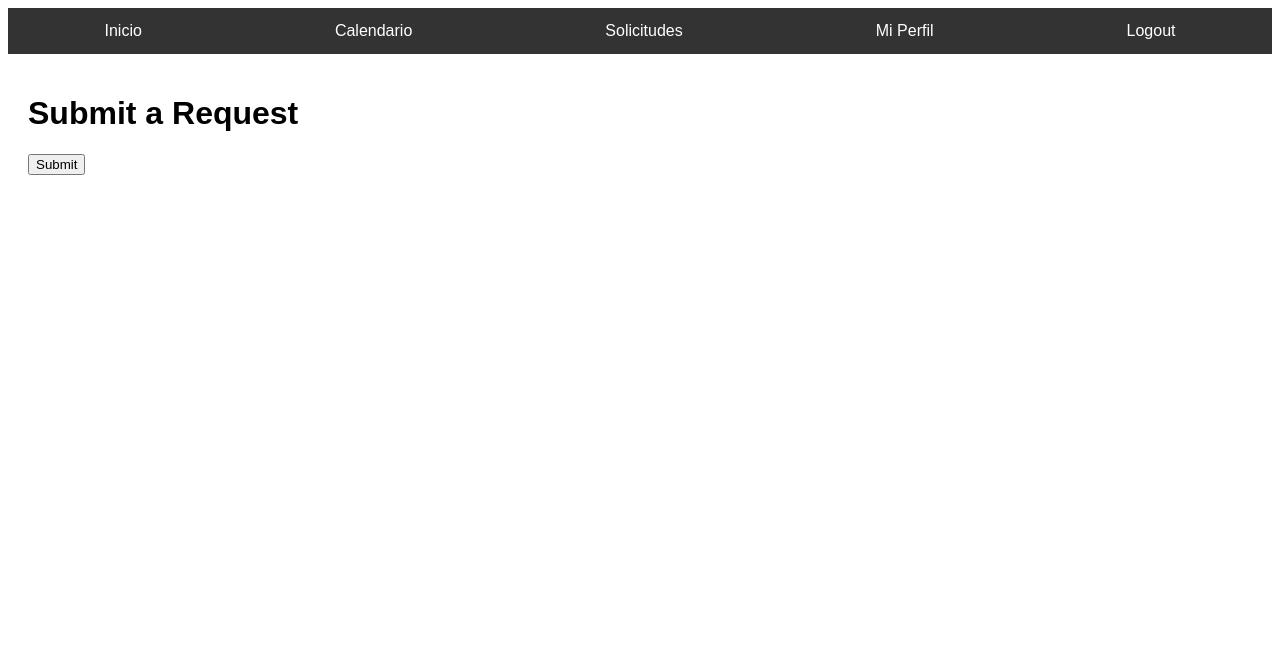
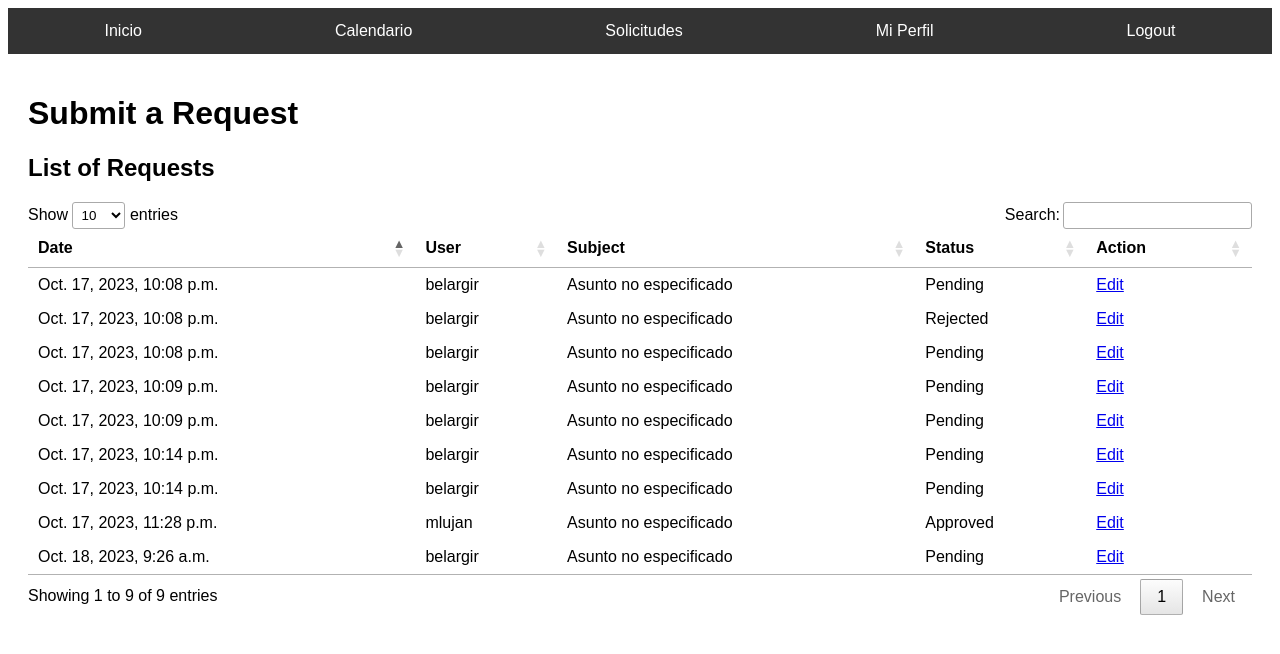
Before and after one commit to LargoLujan/coporate_web_django, a Django app: page /view_requests/ in a window 1280 px wide. Shown: the top 654 px of the page. Run offline with Django 4.2, Linux system fonts and the light colour scheme; a user stored in the database is signed in; data comes from the database, SQL or seed files in the repository; both versions use the stored data as it was after the commit; some libraries are stand-ins or nearby versions.

Commit message:
added request manage

```diff
--- a/web3/employees/forms.py
+++ b/web3/employees/forms.py
@@ -74,3 +74,11 @@ class UserUpdateForm(forms.ModelForm):
     class Meta:
         model = Profile
         fields = ['birthdate', 'position', 'image']'''
+
+
+class EditRequestForm(forms.ModelForm):
+    status = forms.ChoiceField(choices=Request.STATUS_CHOICES)  # Asumiendo que STATUS_CHOICES es una tupla con las opciones de estado en tu modelo Request
+
+    class Meta:
+        model = Request
+        fields = ['description', 'status']  # Y cualquier otro campo que quieras editar
--- a/web3/employees/models.py
+++ b/web3/employees/models.py
@@ -31,6 +31,15 @@ class Request(models.Model):
         ('Leave', 'Leave'),
         ('Other', 'Other'),
     )
+    PENDING = 'Pending'
+    APPROVED = 'Approved'
+    REJECTED = 'Rejected'
+
+    STATUS_CHOICES = (
+        (PENDING, 'Pending'),
+        (APPROVED, 'Approved'),
+        (REJECTED, 'Rejected'),
+    )
 
     user = models.ForeignKey(User, on_delete=models.CASCADE)
     request_type = models.CharField(max_length=50, choices=REQUEST_CHOICES)
@@ -40,6 +49,8 @@ class Request(models.Model):
     document = models.FileField(upload_to='documents/', null=True, blank=True)
     is_approved = models.BooleanField(default=False)
     created_at = models.DateTimeField(auto_now_add=True)
+    subject = models.CharField(max_length=200, default='Asunto no especificado')
+    status = models.CharField(max_length=50, choices=STATUS_CHOICES, default="Pending")
 
 
 @receiver(post_save, sender=User)
--- a/web3/employees/templates/base.html
+++ b/web3/employees/templates/base.html
@@ -60,7 +60,7 @@
                     <a href="{% url 'manage_requests' %}">Solicitudes</a>
                     <a href="{% url 'profile' %}">Mi Perfil</a>
                     <a href="{% url 'manage_news' %}">Gestion noticias</a>
-                    <a href="{% url 'manage_requests' %}">Gestion solicitudes</a>
+                    <a href="{% url 'view_requests' %}">Gestion solicitudes</a>
                     <a href="{% url 'manage_profiles' %}">Gestion perfiles</a>
                 {% endif %}
                 <a href="{% url 'logout' %}">Logout</a> <!-- Aquí está el enlace de logout -->
--- a/web3/employees/templates/view_requests.html
+++ b/web3/employees/templates/view_requests.html
@@ -3,10 +3,46 @@
 {% block content %}
 <h1>Submit a Request</h1>
 
-<form method="post" enctype="multipart/form-data">
-    {% csrf_token %}
-    {{ form.as_p }}
-    <button type="submit" class="btn btn-primary">Submit</button>
-</form>
+<!-- Incluir CSS de DataTables -->
+<link rel="stylesheet" type="text/css" href="https://cdn.datatables.net/1.11.5/css/jquery.dataTables.css">
+
+<h2>List of Requests</h2>
+{% if requests %}
+    <!-- Añadir un ID a la tabla -->
+    <table class="table" id="requestsTable">
+        <thead>
+            <tr>
+                <th>Date</th>
+                <th>User</th>
+                <th>Subject</th>
+                <th>Status</th>
+                <th>Action</th>
+            </tr>
+        </thead>
+        <tbody>
+            {% for request_item in requests %}
+                <tr>
+                    <td>{{ request_item.created_at }}</td>
+                    <td>{{ request_item.user.username }}</td>
+                    <td>{{ request_item.subject }}</td>
+                    <td>{{ request_item.status }}</td>
+                    <td><a href="{% url 'edit_request' request_item.id %}">Edit</a></td>
+                </tr>
+            {% endfor %}
+        </tbody>
+    </table>
+{% else %}
+    <p>No requests have been submitted yet.</p>
+{% endif %}
+
+<!-- Incluir JS necesario para DataTables -->
+<script type="text/javascript" charset="utf8" src="https://code.jquery.com/jquery-3.5.1.js"></script>
+<script type="text/javascript" charset="utf8" src="https://cdn.datatables.net/1.11.5/js/jquery.dataTables.js"></script>
+<script>
+$(document).ready( function () {
+    // Inicializar DataTables para la tabla de solicitudes
+    $('#requestsTable').DataTable();
+} );
+</script>
 
 {% endblock %}
--- a/web3/employees/urls.py
+++ b/web3/employees/urls.py
@@ -16,5 +16,7 @@ urlpatterns = [
     path('password_change/done/', auth_views.PasswordChangeDoneView.as_view(template_name='password_change_done.html'), name='password_change_done'),
     path('edit-profile/<int:profile_id>/', views.edit_profile, name='edit_profile'),
     path('manage-profiles/', views.manage_profiles, name='manage_profiles'),
+    path('view_request/<int:request_id>/', views.view_single_request, name='view_single_request'),
+    path('edit_request/<int:request_id>/', views.edit_request, name='edit_request'),
 
 ]
--- a/web3/employees/views.py
+++ b/web3/employees/views.py
@@ -3,7 +3,7 @@ from django.shortcuts import render, redirect, get_object_or_404
 from django.contrib.auth.decorators import login_required, user_passes_test
 from django.contrib.auth import authenticate, login, logout
 from .models import News, Event, Request, Profile
-from .forms import NewsForm, RequestForm, ProfileUpdateForm, EventForm
+from .forms import NewsForm, RequestForm, ProfileUpdateForm, EditRequestForm
 from django.http import HttpResponseForbidden
 
 
@@ -51,7 +51,6 @@ def calendar(request, user_id=None):
 
 
 @login_required
-@user_passes_test(user_is_head_or_admin)
 def manage_requests(request):
     if request.method == "POST":
         form = RequestForm(request.POST, request.FILES)
@@ -62,7 +61,11 @@ def manage_requests(request):
             return redirect('view_requests')
     else:
         form = RequestForm()
-    return render(request, 'manage_requests.html', {'form': form})
+
+    requests = Request.objects.filter(user=request.user)  # Aquí recuperamos todas las solicitudes
+    return render(request, 'manage_requests.html', {'form': form, 'requests': requests})
+
+
 
 
 
@@ -81,9 +84,8 @@ def manage_news(request):
 
 @login_required
 def view_requests(request):
-    requests = Request.objects.all()
-    return render(request, 'view_requests.html', {'request': requests})
-
+    all_requests = Request.objects.all().order_by('-created_at')
+    return render(request, 'view_requests.html', {'requests': all_requests})
 
 @login_required
 @user_passes_test(user_is_head_or_admin)
@@ -128,13 +130,41 @@ def edit_profile(request, profile_id):
             'user_last_name': profile.user.last_name
         })
 
-    return render(request, 'edit_profile.html', {'form': form})
-
-
+    return render(request, 'edit_profile.html', {'form': form, 'editing': True})
 
 
 @login_required
 @user_passes_test(user_is_head_or_admin)
 def manage_profiles(request):
     users = User.objects.all()
-    return render(request, 'edit_profile.html', {'users': users})
+    return render(request, 'edit_profile.html', {'users': users, 'editing': False})
+
+
+
+@login_required
+def view_single_request(request, request_id):
+    single_request = get_object_or_404(Request, id=request_id)
+    if single_request.user != request.user:
+        return HttpResponseForbidden("No tienes permiso para ver esta solicitud.")
+    context = {'single_request': single_request}
+    return render(request, 'single_request.html', context)
+
+
+@login_required
+@user_passes_test(user_is_head_or_admin)
+def edit_request(request, request_id):
+    request_instance = get_object_or_404(Request, id=request_id)
+
+    if request.method == 'POST':
+        form = EditRequestForm(request.POST, instance=request_instance)
+        if form.is_valid():
+            form.save()
+            # Puedes redirigir al usuario a la página de visualización de la solicitud o a cualquier otra página tras guardar los cambios.
+            return redirect('view_requests')
+    else:
+        form = EditRequestForm(instance=request_instance)
+
+    context = {
+        'form': form,
+    }
+    return render(request, 'edit_request.html', {'form': form})
```
Also changed, not shown: web3/employees/templates/edit_profile.html (+10 -8 lines), web3/employees/templates/edit_request.html (added, +24 -0 lines), web3/employees/templates/manage_requests.html (+17 -14 lines), web3/employees/templates/single_request.html (added, +14 -0 lines), web3/db.sqlite3, web3/employees/migrations/0004_request_status_request_subject.py (added), web3/media/profile_pics/unnamed.jpg (added), 1 other file.
